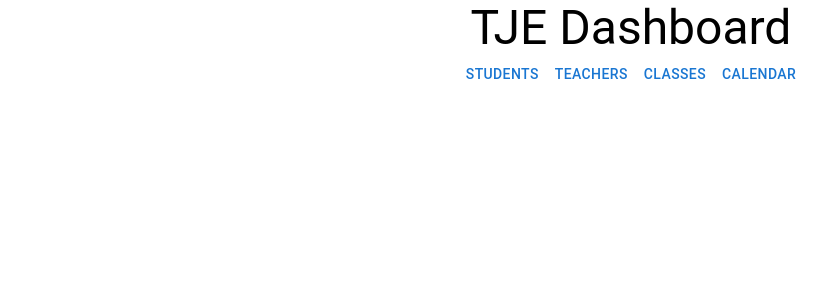
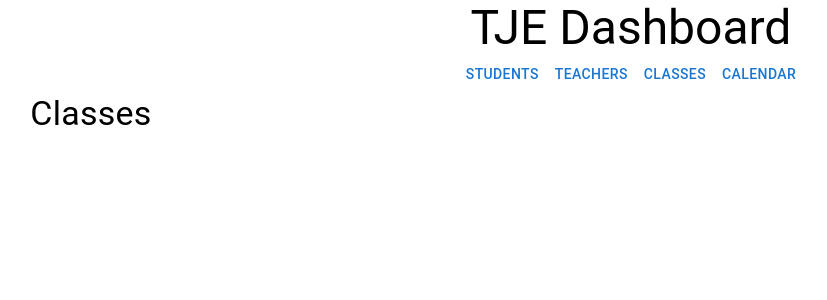
Before and after one commit to ou-brandon/school-dashboard, a React (Create React App) app: page /classes in a window 1280 px wide. Shown: the top 300 px of the page, without its empty margins (9-836 px from the left). Built offline with nearby package versions, Linux system fonts and the light colour scheme.

Commit message:
create class page

```diff
--- /dev/null
+++ b/src/Components/classes/ClassList.js
@@ -0,0 +1,5 @@
+const ClassList = props => {
+
+};
+
+export default ClassList;
--- /dev/null
+++ b/src/Components/classes/Classes.js
@@ -0,0 +1,16 @@
+import Typography from '@mui/material/Typography';
+import Grid from '@mui/material/Grid';
+
+const Classes = props => {
+	return (
+		<>
+			<Grid container spacing={2}>
+			 	<Grid item xs={2}>
+					<Typography variant="h4">Classes</Typography>
+				</Grid>
+			</Grid>
+		</>
+	);
+};
+
+export default Classes;
--- a/src/index.js
+++ b/src/index.js
@@ -6,6 +6,7 @@ import reportWebVitals from './reportWebVitals';
 import { BrowserRouter, Routes, Route } from 'react-router-dom';
 
 import TeacherDirectory from './components/TeacherDirectory/TeacherDirectory';
+import Classes from './components/classes/Classes.js';
 import ErrorPage from './components/navbar/ErrorPage';
 
 const root = ReactDOM.createRoot(document.getElementById('root'));
@@ -15,7 +16,7 @@ root.render(
       <Route path="/" element={<App />}>
         <Route path="students" element={null} />
         <Route path="teachers" element={<TeacherDirectory />} />
-        <Route path="classes" element={null} />
+        <Route path="classes" element={<Classes />} />
         <Route path="calendar" element={null} />
         <Route path="*" element={<ErrorPage />} />
       </Route>
```
